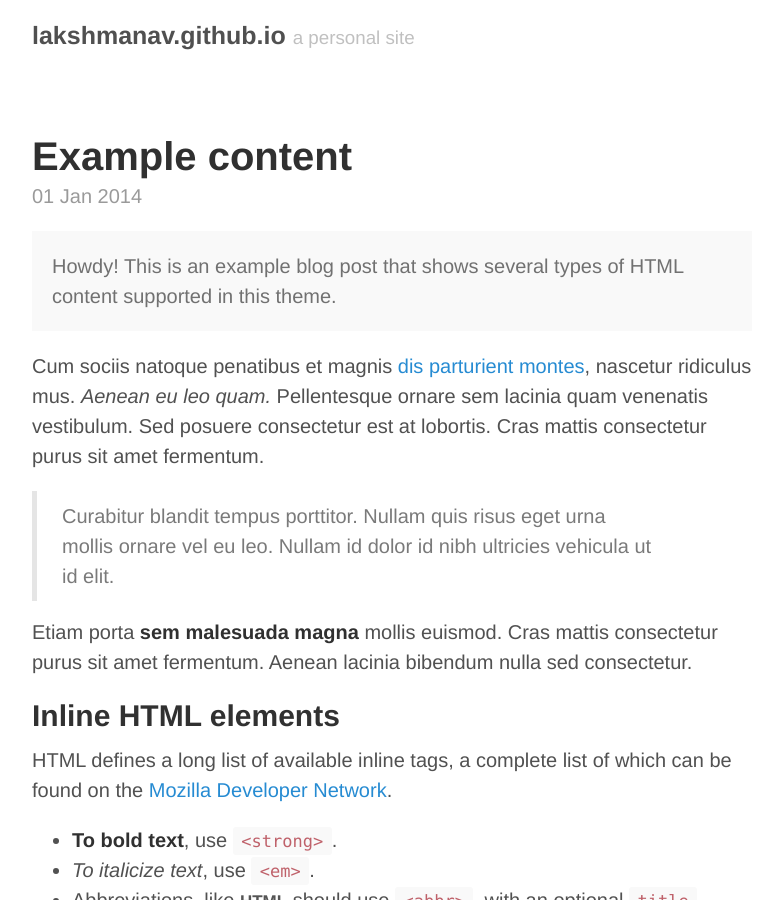
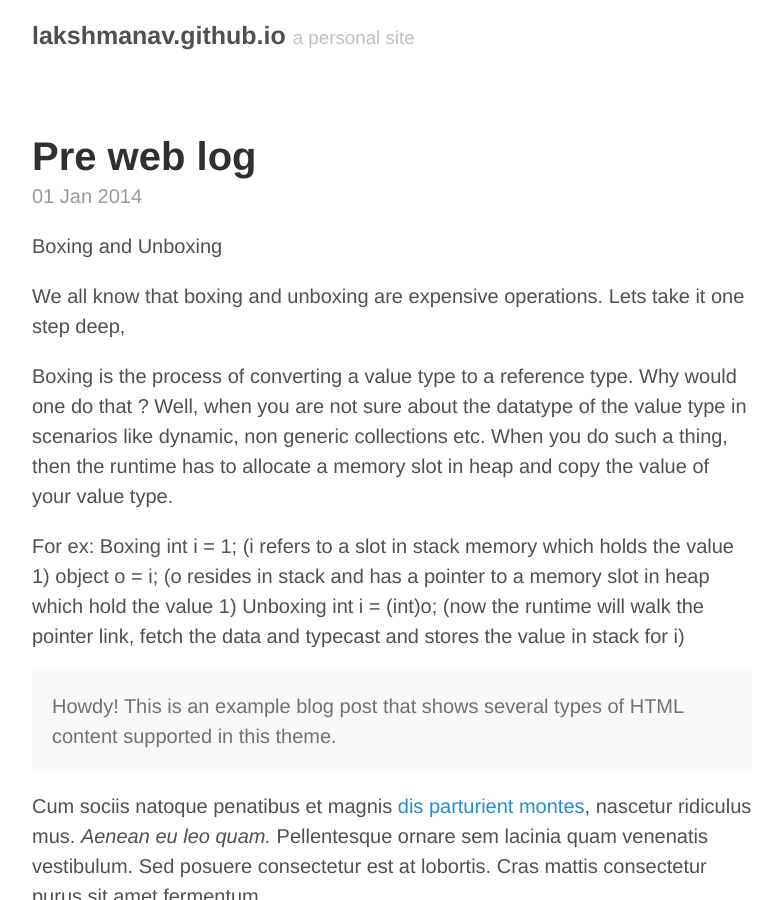
Before and after one commit to lakshma/lakshma.github.io, a Jekyll site: the page built from _posts/2014-01-01-example-content.md, in a window 1280 px wide and 900 px high. Shown: the whole window, without its empty margins (248-1030 px from the left). Built offline with Jekyll 4.4.1, drawn with Linux system fonts in a browser that asks for light colours; Markdown is read by kramdown in place of the engine named in the settings.

Commit message:
Update 2014-01-01-example-content.md

```diff
--- a/_posts/2014-01-01-example-content.md
+++ b/_posts/2014-01-01-example-content.md
@@ -1,7 +1,21 @@
 ---
 layout: post
-title: Example content
+title: Pre web log
 ---
+
+Boxing and Unboxing
+
+We all know that boxing and unboxing are expensive operations. Lets take it one step deep,
+
+Boxing is the process of converting a value type to a reference type. Why would one do that ? Well, when you are not sure about the datatype of the value type in scenarios like dynamic, non generic collections etc. When you do such a thing, then the runtime has to allocate a memory slot in heap and copy the value of your value type.
+
+For ex:
+Boxing
+int i = 1; (i refers to a slot in stack memory which holds the value 1)
+object o = i; (o resides in stack and has a pointer to a memory slot in heap which hold the value 1)
+Unboxing
+int i  = (int)o; (now the runtime will walk the pointer link, fetch the data and typecast and stores the value in stack for i)
+
 
 
 <div class="message">
```
